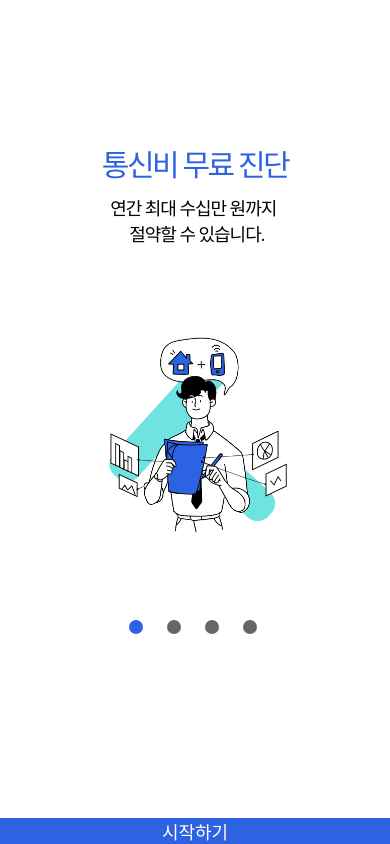
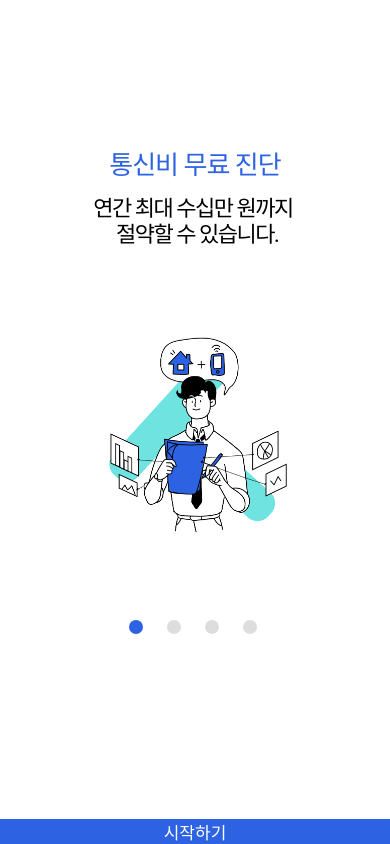
Before and after one commit to Tchaikovsky1114/tongdoc, a React Native app: screen /Signup in a window 390 px wide. Built offline with nearby package versions, Linux system fonts and the light colour scheme; a web font is replaced by a local one; what expo-notifications would draw is missing.

Commit message:
feat: common textinputcomponent

```diff
--- a/components/certification/Certification.jsx
+++ b/components/certification/Certification.jsx
@@ -1,6 +1,6 @@
 import { StyleSheet, Text, View,Image,Pressable,Dimensions } from 'react-native'
 import React from 'react'
-import H3_26R from '../../style/H3_26R'
+import H4_24R from '../../style/H4_24R'
 import P_14R from '../../style/paragraph/P_14R'
 
 import { useNavigation } from '@react-navigation/native';
@@ -20,7 +20,7 @@ export default function Certification() {
     <View style={styles.container}>
       <View style={styles.inner}>
         <View style={styles.titleBox}>
-        <H3_26R style={styles.title}>휴대폰 본인확인</H3_26R>
+        <H4_24R style={styles.title}>본인 인증을 진행해 주세요.</H4_24R>
         <P_14R style={styles.description}>정보보호를 위해 본인 명의의 휴대폰으로 진행해 주세요.</P_14R>
         </View>
         <View style={styles.imageBox}>
@@ -62,7 +62,7 @@ const styles = StyleSheet.create({
   },
   description:{
     marginTop:16,
-    color:'#333333'
+    color:'#666666'
   },
   image:{
     width: 118.08,
@@ -86,6 +86,6 @@ const styles = StyleSheet.create({
   buttonText:{
     fontFamily:'Noto500',
     color:'#fff',
-    fontSize:18
+    fontSize:17
   },
 })
--- a/components/common/CheckBox.jsx
+++ b/components/common/CheckBox.jsx
@@ -19,6 +19,7 @@ export default function CheckBox({type,style,onPress,totalCheck,setTotalCheck})
     setIsSelected(totalCheck);
     console.log(isSelected);
   },[totalCheck])
+
 
 
 
--- /dev/null
+++ b/components/common/SignupInput.jsx
@@ -0,0 +1,62 @@
+import { StyleSheet, Text, TextInput } from 'react-native'
+import React,{useRef,useState,useEffect,forwardRef} from 'react'
+
+const SignupInput = forwardRef(({type,style,value,clearButtonMode,autoCapitalize,placeholder,keyboardType,onChange,errorText,clearTextOnFocus,secureTextEntry,maxLength},ref) => {
+
+  const [isError,setIsError] = useState(false)
+  const [startValidation,setStartValidation] = useState(false)
+
+
+
+  const startValidationHandler = () => {
+    setStartValidation(true)
+  }
+
+  const isValidEmail = (email) => {
+    return /\S+@\S+\.\S+/.test(email);
+  }
+  useEffect(() => {
+    if(!ref) return;
+    const timer = setTimeout(() => {ref.current.focus()},100)
+    return () => clearTimeout(timer)
+    },[])
+
+
+  useEffect(() => {
+    if(type ==='email'){
+      if(!isValidEmail(value)){
+        setIsError(true)
+      }else{
+        setIsError(false)
+      }
+    }
+  },[value])
+
+  return (
+    <>
+    <TextInput style={[styles.input,style]} ref={ref ? ref : null} value={value} clearButtonMode={clearButtonMode ? clearButtonMode : 'never'} maxLength={maxLength ? maxLength : 30 } secureTextEntry={secureTextEntry ? secureTextEntry : false} clearTextOnFocus={clearTextOnFocus ? true : false} autoCapitalize={autoCapitalize} placeholder={placeholder} cursorColor={(isError && startValidation) ? 'red' : '#2D63E2'} keyboardType={keyboardType} onChange={onChange} onBlur={startValidationHandler}  />
+      {(isError && startValidation) && <Text style={[styles.errorText,{color:isError ? 'red' : '#2D63E2'}]}>{errorText}</Text>}
+    </>
+  )
+})
+export default SignupInput;
+
+const styles = StyleSheet.create({
+  errorText:{
+    marginTop:-30,
+    fontFamily:'Noto400',
+    fontSize:12,
+    marginBottom:8
+  },
+  input:{
+    fontFamily:'Noto400',
+    fontSize:14,
+    borderBottom:1,
+    borderBottomWidth:1,
+    height:30,
+    borderColor: '#ddd',
+    marginBottom:24,
+    color:'#666',
+    includeFontPadding:false
+  },
+})
--- a/components/onboarding/CircleIndicator.jsx
+++ b/components/onboarding/CircleIndicator.jsx
@@ -10,7 +10,6 @@ const CircleIndicator = ({ item, pressScrollXHandler }) => {
         <View
           style={[
             styles.circle,
-            item.num < 1 ? styles.nextCircle : styles.circle,
             item.num === 1 && styles.activeCircle,
           ]}
         ></View>
@@ -19,7 +18,6 @@ const CircleIndicator = ({ item, pressScrollXHandler }) => {
         <View
           style={[
             styles.circle,
-            item.num < 2 ? styles.nextCircle : styles.circle,
             item.num === 2 && styles.activeCircle,
           ]}
         ></View>
@@ -28,7 +26,6 @@ const CircleIndicator = ({ item, pressScrollXHandler }) => {
         <View
           style={[
             styles.circle,
-            item.num < 3 ? styles.nextCircle : styles.circle,
             item.num === 3 && styles.activeCircle,
           ]}
         ></View>
@@ -37,7 +34,6 @@ const CircleIndicator = ({ item, pressScrollXHandler }) => {
         <View
           style={[
             styles.circle,
-            item.num < 4 ? styles.nextCircle : styles.circle,
             item.num === 4 && styles.activeCircle,
           ]}
         ></View>
--- a/components/onboarding/OnBoarding.jsx
+++ b/components/onboarding/OnBoarding.jsx
@@ -51,6 +51,6 @@ const styles = StyleSheet.create({
   moveSignupButtonText:{
     fontFamily:'Noto500',
     color:'#fff',
-    fontSize:18
+    fontSize:17
   },
 })
--- a/components/onboarding/OnBoardingCarousel.jsx
+++ b/components/onboarding/OnBoardingCarousel.jsx
@@ -1,8 +1,7 @@
 import React, { useState,useRef } from 'react';
 import { Dimensions, View,StyleSheet,Text,ScrollView,Image } from 'react-native';
 import CircleIndicator from './CircleIndicator';
-import H1_30M from '../../style/H1_30M';
-import P_18R from '../../style/paragraph/P_18R';
+import H3_26M from '../../style/H3_26M';
 import P_20R from '../../style/paragraph/P_20R';
 
 const {width} = Dimensions.get('window');
@@ -52,11 +51,11 @@ const OnboardingCarousel = () => {
         <View key={item.num} style={[styles.carouselItem]}>
 
           <View style={styles.titleBox}>
-          <H1_30M style={styles.title}>{item.title}</H1_30M>
+          <H3_26M style={styles.title}>{item.title}</H3_26M>
           </View>
 
           <View style={styles.descriptionBox}>
-          <P_18R style={styles.description}>{item.description}</P_18R>
+          <P_20R style={styles.description}>{item.description}</P_20R>
           </View>
 
           <View style={styles.imageBox}>
--- a/components/signup/ChoiceSignMethod.jsx
+++ b/components/signup/ChoiceSignMethod.jsx
@@ -24,7 +24,7 @@ export default function ChoiceSignMethod() {
       <View style={{marginTop:40}}>
 
       <Pressable onPress={moveSigninPageHandler} >
-      <View style={[styles.button,{backgroundColor:'#2d63e2',borderRadius:8,marginBottom:24}]}>
+      <View style={[styles.button,{backgroundColor:'#2d63e2',borderColor:'#2d63e2',borderRadius:8,marginBottom:24}]}>
         <View><Text style={[styles.buttonTitle,{color:'#fff'}]}>로그인</Text></View>
       </View>
       </Pressable>
@@ -63,7 +63,6 @@ const styles = StyleSheet.create({
     alignItems:'center',
     height:50,
     borderWidth:1,
-    borderColor:'#ccc'
   },
   buttonTitle:{
     textAlign:'center',
--- a/components/signup/EmailAndPassword.jsx
+++ b/components/signup/EmailAndPassword.jsx
@@ -1,33 +1,53 @@
-import {TextInput, StyleSheet, Text, View } from 'react-native'
-import React,{useState} from 'react'
+import {TextInput, StyleSheet, Text, View,KeyboardAvoidingView,ScrollView } from 'react-native'
+import React,{useState,useRef,useEffect} from 'react'
 import H4_24R from '../../style/H4_24R'
 import P_14R from '../../style/paragraph/P_14R'
 import CheckBox from '../common/CheckBox'
 import Button from '../common/Button'
 import Pressable from 'react-native/Libraries/Components/Pressable/Pressable'
 import P_16R from '../../style/paragraph/P_16R'
+import SignupInput from '../common/SignupInput'
 
 
 export default function EmailAndPassword() {
   const [totalCheck,setTotalCheck] = useState(false)
+  const emailRef = useRef(null)
 
+  const [signupForm,setSignupForm] = useState({
+    email:'',
+    password:'',
+    passwordConfirm:'',
+    recommendCode:''
+  })
   const toggleTotalCheckHandler = () => {
     setTotalCheck(prev => !prev)
   }
+
+  const changeSignupFormHandler = (e,name) => {
+    const {nativeEvent:{text}} = e;
+    setSignupForm(prev => ({
+      ...prev,
+      [name]:text
+    }))
+  }
+
+
   return (
+
     <View style={styles.container}>
     <View style={styles.inner}>
+      <ScrollView scrollEnabled>
       <View style={styles.heading}>
       <H4_24R>회원가입</H4_24R>
       <P_14R style={styles.subTitle}>서비스 이용을 위해 본인 이메일을 입력해 주세요.</P_14R>
       </View>
-        <TextInput />
-        <TextInput />
-        <TextInput />
-        <TextInput />
-      <View style={styles.body}>
-
+      <View style={styles.body} >
+        <SignupInput ref={emailRef} type="email" value={signupForm.email} clearButtonMode="while-editing" autoCapitalize="none" placeholder="이메일" keyboardType="email-address" onChange={(e) => changeSignupFormHandler(e,'email')} errorText="이메일 주소를 다시 확인해 주세요." />
+        <SignupInput type="password" value={signupForm.password} clearTextOnFocus autoCapitalize="none" placeholder="비밀번호" secureTextEntry maxLength={20} onChange={(e) => changeSignupFormHandler(e,'password')} errorText="* 10자리 이상 *영문 소문자,숫자,특수기호 2가지 조합" />
+        <SignupInput type="password" value={signupForm.passwordConfirm} clearTextOnFocus placeholder="비밀번호 확인" autoCapitalize="none" secureTextEntry maxLength={20} onChange={(e) => changeSignupFormHandler(e,'passwordConfirm')} errorText="비밀번호를 다시 확인해 주세요." />
+        <SignupInput value={signupForm.recommendCode} placeholder="(선택) 추천인 코드" onChange={(e) => changeSignupFormHandler(e,'recommendCode')} errorText="해당 추천인 코드가 존재하지 않습니다." />
       </View>
+      </ScrollView>
       <View style={styles.bottom}>
         <View style={styles.checkBoxGroup}>
           <View style={styles.checkBoxInner}>
@@ -77,17 +97,17 @@ const styles = StyleSheet.create({
   },
   inner:{
     flex:1,
-    marginTop:40,
+    marginTop:8,
     paddingHorizontal:24
   },
   heading:{
-    flex:2
+    flex:1
   },
   body:{
-    flex:4
+    paddingTop:40
   },
   bottom:{
-    flex:4
+    flex:2,
   },
   subTitle:{
     color:'#666666',
@@ -103,6 +123,7 @@ const styles = StyleSheet.create({
   checkBoxInner:{
     flexDirection:'row',
     alignItems:'center',
+  },
 
-  }
+
 })
--- a/components/signup/Signup.jsx
+++ b/components/signup/Signup.jsx
@@ -211,6 +211,6 @@ const styles = StyleSheet.create({
   buttonText: {
     fontFamily: "Noto500",
     color: "#fff",
-    fontSize: 18,
+    fontSize: 17,
   },
 });
```
